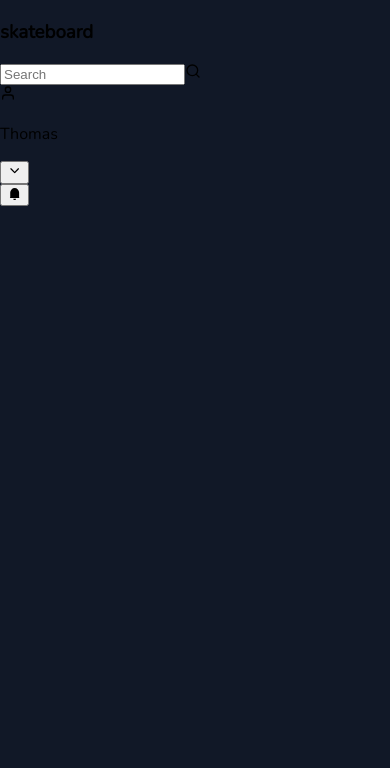
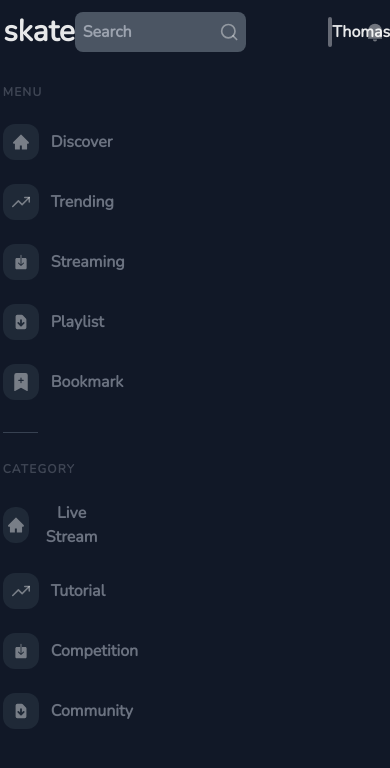
Before and after one commit to awindesign01/Dashboard-react.js, a React (Create React App) app in the folder app/: page / in a window 390 px wide. Shown: the top 768 px of the page. Built offline with nearby package versions, Linux system fonts and the light colour scheme.

Commit message:
design section sidebar, customizing tailwind for sidebar, tuning height, width in component app, not responsive
Signed-off-by: awindesign01 <awindesigngithub01@gmail.com>

```diff
--- a/app/package.json
+++ b/app/package.json
@@ -1,8 +1,9 @@
 {
   "name": "source-app",
-  "version": "0.1.0",
+  "version": "1.0.0",
   "private": true,
   "dependencies": {
+    "@craco/craco": "^6.3.0",
     "@testing-library/jest-dom": "^5.14.1",
     "@testing-library/react": "^11.2.7",
     "@testing-library/user-event": "^12.8.3",
--- a/app/src/App.js
+++ b/app/src/App.js
@@ -1,11 +1,17 @@
 import "./App.css";
 import Header from "./Common/Layout/Header/Header";
+import Sidebar from "./Common/Layout/Sidebar/Sidebar";
 
 function App() {
 	return (
-		<div className="App">
-			<Header />
-		</div>
+		<section className="App">
+			<article className="w-full h-16">
+				<Header />
+			</article>
+			<article className="w-full h-43rem">
+				<Sidebar />
+			</article>
+		</section>
 	);
 }
 
--- /dev/null
+++ b/app/src/Common/Components/SMainHeader/SMainSidebar/SCategory.js
@@ -0,0 +1,37 @@
+import { AiFillHome } from "react-icons/ai";
+import { FiTrendingUp } from "react-icons/fi";
+import { IoIosDownload } from "react-icons/io";
+import { HiDocumentDownload } from "react-icons/hi";
+
+const NavMenu = [
+	{ icon: <AiFillHome />, text: "Live Stream" },
+	{ icon: <FiTrendingUp />, text: "Tutorial" },
+	{ icon: <IoIosDownload />, text: "Competition" },
+	{ icon: <HiDocumentDownload />, text: "Community" },
+];
+
+const SCategory = () => {
+	return (
+		<>
+			<nav className="pt-2 pb-3">
+				<p className="text-gray-500 text-opacity-50 text-xs font-bold tracking-widest">CATEGORY</p>
+			</nav>
+			<nav>
+				{NavMenu.map((i) => (
+					<button className="group">
+						<nav className="my-3 flex items-center">
+							<nav className="w-9 h-9 bg-gray-800 grid place-items-center rounded-xl text-lg text-white text-opacity-40 group-hover:bg-blue-500 group-hover:text-white transition">
+								{i.icon}
+							</nav>
+							<nav className="mx-3 text-gray-500 font-bold group-hover:text-white transition">
+								<p>{i.text}</p>
+							</nav>
+						</nav>
+					</button>
+				))}
+			</nav>
+		</>
+	);
+};
+
+export default SCategory;
--- /dev/null
+++ b/app/src/Common/Components/SMainHeader/SMainSidebar/SMenu.js
@@ -0,0 +1,39 @@
+import { AiFillHome } from "react-icons/ai";
+import { FiTrendingUp } from "react-icons/fi";
+import { IoIosDownload } from "react-icons/io";
+import { HiDocumentDownload } from "react-icons/hi";
+import { BsBookmarkPlusFill } from "react-icons/bs";
+
+const NavMenu = [
+	{ icon: <AiFillHome />, text: "Discover" },
+	{ icon: <FiTrendingUp />, text: "Trending" },
+	{ icon: <IoIosDownload />, text: "Streaming" },
+	{ icon: <HiDocumentDownload />, text: "Playlist" },
+	{ icon: <BsBookmarkPlusFill />, text: "Bookmark" },
+];
+
+const SMenu = () => {
+	return (
+		<>
+			<nav className="pt-5 pb-3">
+				<p className="text-gray-500 text-opacity-50 text-xs font-bold tracking-widest">MENU</p>
+			</nav>
+			<nav>
+				{NavMenu.map((i) => (
+					<button className="group">
+						<nav className="my-3 flex items-center">
+							<nav className="w-9 h-9 bg-gray-800 grid place-items-center rounded-xl text-lg text-white text-opacity-40 group-hover:bg-red-500 group-hover:text-white transition">
+								{i.icon}
+							</nav>
+							<nav className="mx-3 text-gray-500 font-bold group-hover:text-white transition">
+								<p>{i.text}</p>
+							</nav>
+						</nav>
+					</button>
+				))}
+			</nav>
+		</>
+	);
+};
+
+export default SMenu;
--- /dev/null
+++ b/app/src/Common/Layout/Sidebar/Sidebar.js
@@ -0,0 +1,20 @@
+import SCategory from "../../Components/SMainHeader/SMainSidebar/SCategory";
+import SMenu from "../../Components/SMainHeader/SMainSidebar/SMenu";
+
+const Sidebar = () => {
+	return (
+		<section className="w-1/6 h-full">
+			<article className="mx-auto w-11/12 h-full  ">
+        <article className="">
+          <SMenu />
+        </article>
+        <hr className="my-5 w-3/5 border-gray-700 "/>
+        <article>
+          <SCategory />
+        </article>
+      </article>
+		</section>
+	);
+};
+
+export default Sidebar;
--- a/app/src/index.css
+++ b/app/src/index.css
@@ -2,9 +2,12 @@
 @tailwind components;
 @tailwind utilities;
 
-html,body {
-  margin: 0;
-  font-family: 'Nunito', sans-serif;
-  /* font-size: 62.5%; */
-  background: #111827;
+html,
+body {
+	margin: 0;
+	width: 100%;
+	height: 100vh;
+	font-family: "Nunito", sans-serif;
+	/* font-size: 62.5%; */
+	background: #111827;
 }
--- a/app/tailwind.config.js
+++ b/app/tailwind.config.js
@@ -6,11 +6,19 @@ module.exports = {
 			width: {
 				"55%": "55%",
 				"45%": "45%",
+				"90%": "90%",
+			},
+			height: {
+				"43rem": "43rem",
+				"96rem": "96rem",
 			},
 		},
 	},
 	variants: {
-		extend: {},
+		extend: {
+			divideColor: ['group-hover'],
+			transitionProperty: ['hover', 'focus'],
+		},
 	},
 	plugins: [],
 };
```
Also changed, not shown: 1 other file (tests, documents, lock files or other folders).
